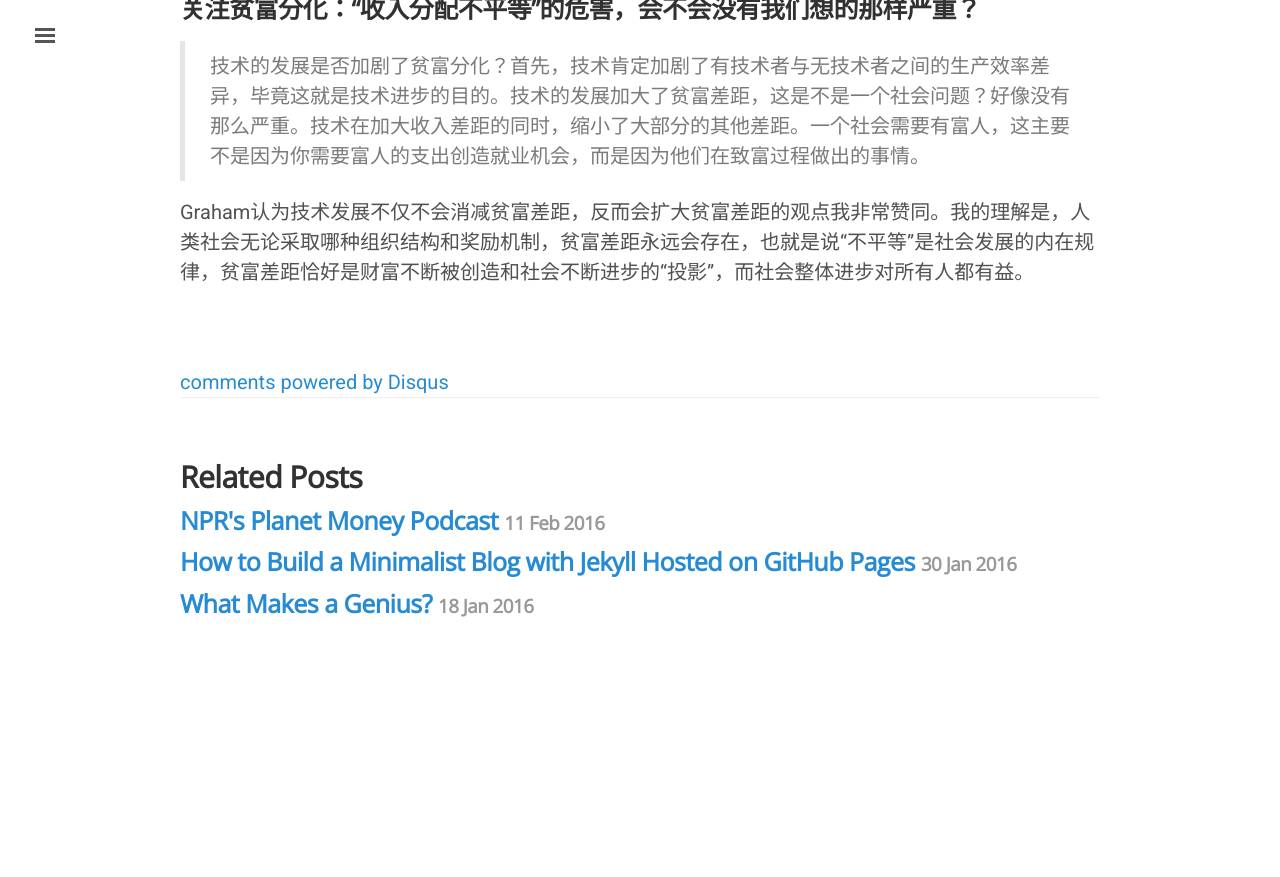
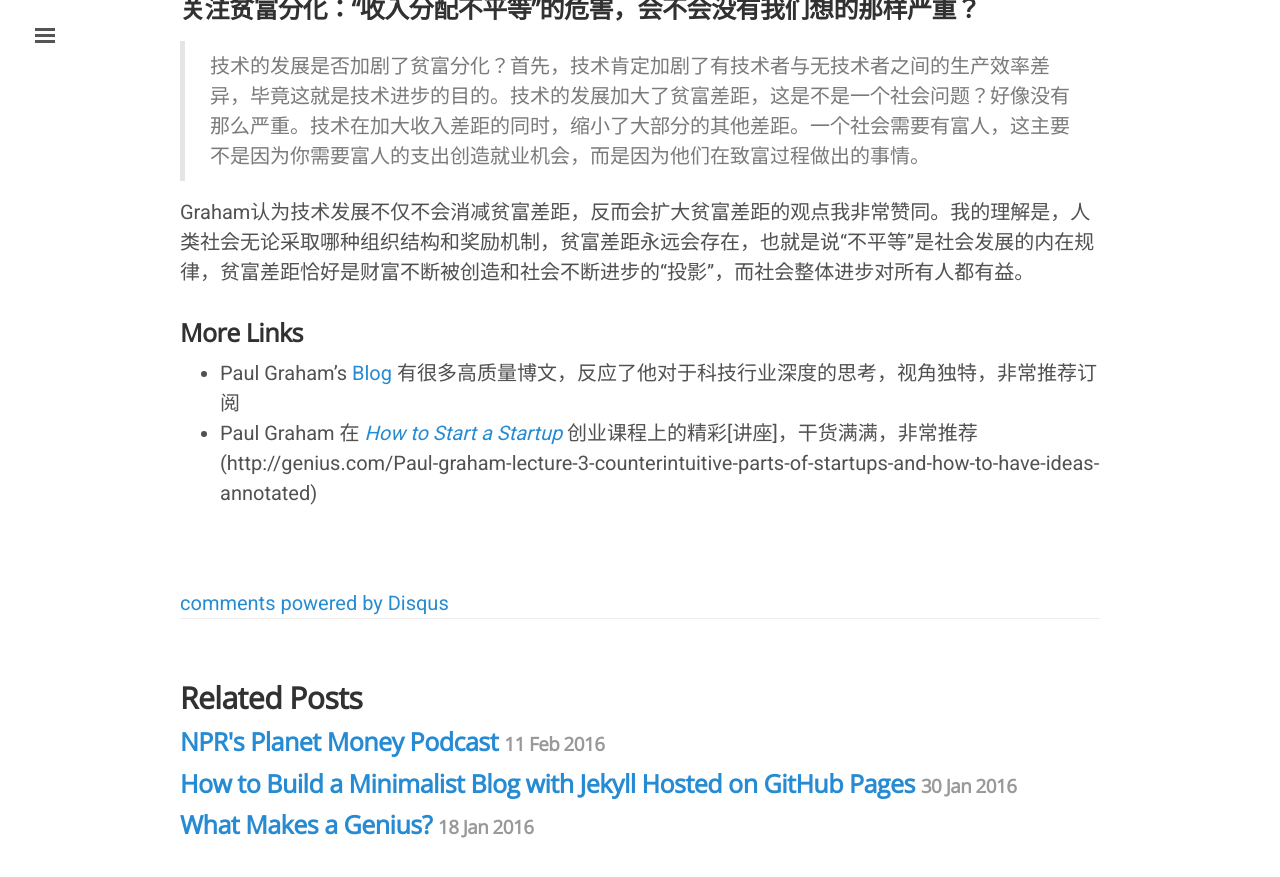
Before and after one commit to dhei/dhei.github.io, a Jekyll site: the page built from _posts/2016-01-01-hackers-and-painters.md, in a window 1280 px wide and 900 px high, scrolled down 3468 px. Shown: the top 877 px of the window. Built offline with Jekyll 4.4.1, drawn with Linux system fonts in a browser that asks for light colours; comment, search, counter and statistics services are not loaded; before the commit the page ends 4147 px from its top, so only the background shows below that.

Commit message:
[Blog] Add link and update content

```diff
--- a/_posts/2016-01-01-hackers-and-painters.md
+++ b/_posts/2016-01-01-hackers-and-painters.md
@@ -59,3 +59,8 @@ Graham关于大公司由于无法准确测量每个员工贡献而导致的平
 >技术的发展是否加剧了贫富分化？首先，技术肯定加剧了有技术者与无技术者之间的生产效率差异，毕竟这就是技术进步的目的。技术的发展加大了贫富差距，这是不是一个社会问题？好像没有那么严重。技术在加大收入差距的同时，缩小了大部分的其他差距。一个社会需要有富人，这主要不是因为你需要富人的支出创造就业机会，而是因为他们在致富过程做出的事情。
 
 Graham认为技术发展不仅不会消减贫富差距，反而会扩大贫富差距的观点我非常赞同。我的理解是，人类社会无论采取哪种组织结构和奖励机制，贫富差距永远会存在，也就是说“不平等”是社会发展的内在规律，贫富差距恰好是财富不断被创造和社会不断进步的“投影”，而社会整体进步对所有人都有益。
+
+
+### More Links
+- Paul Graham's [Blog](http://www.paulgraham.com/) 有很多高质量博文，反应了他对于科技行业深度的思考，视角独特，非常推荐订阅
+- Paul Graham 在 *[How to Start a Startup](http://startupclass.samaltman.com/)* 创业课程上的精彩[讲座]，干货满满，非常推荐(http://genius.com/Paul-graham-lecture-3-counterintuitive-parts-of-startups-and-how-to-have-ideas-annotated)
```
Also changed, not shown: _posts/2015-12-12-reading-notes-and-book-reviews.md (+1 -1 lines).
